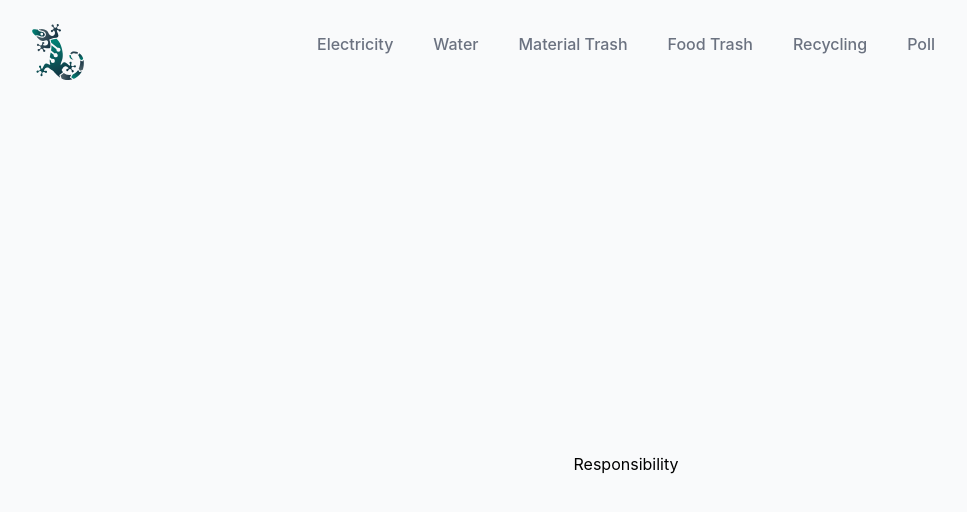
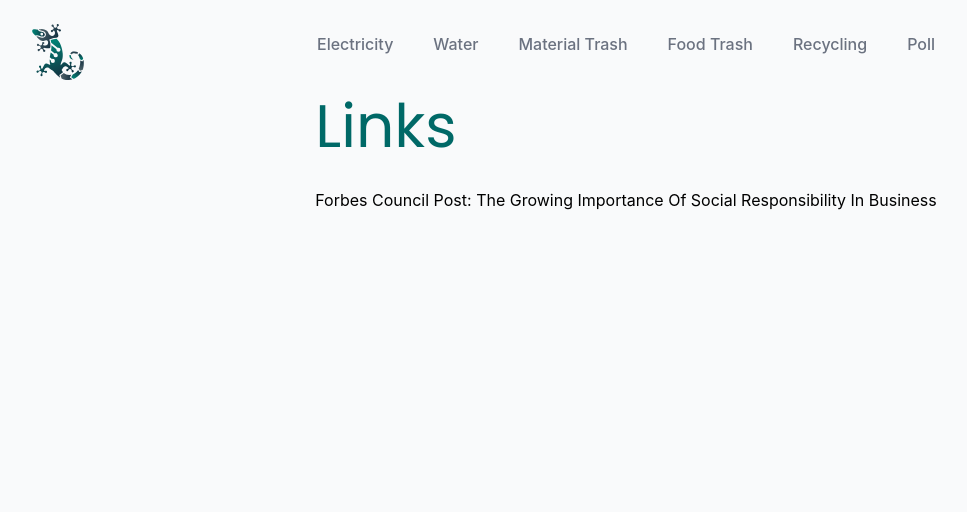
Before and after one commit to GeckoRobotics/gecko-sustainability, a Next.js app: page /responsibility in a window 1280 px wide. Shown: the top 512 px of the page, without its empty margins (14-981 px from the left). Built offline with nearby package versions, Linux system fonts and the light colour scheme.

Commit message:
links responsibility

```diff
--- a/pages/responsibility.tsx
+++ b/pages/responsibility.tsx
@@ -1,10 +1,33 @@
+import Link from 'next/link'
 import { Layout } from '.'
 
 const Responsibility = () => {
   return (
     <Layout>
-      <div className='relative flex items-center justify-center h-screen bg-gray-50'>
-        Responsibility
+      <div>
+        <div className='relative flex justify-center h-screen bg-gray-50'>
+          <div className='mt-8 '>
+            <span className='mb-12 text-6xl font-poppins text-gecko_brand-600_base'>
+              Links
+            </span>
+            <ul className='mt-8'>
+              <li>
+                <Link
+                  href={
+                    'https://www.forbes.com/sites/forbesbusinesscouncil/2020/11/18/the-growing-importance-of-social-responsibility-in-business/?sh=1d3ab02283b6'
+                  }>
+                  <a
+                    rel='noopener noreferrer'
+                    target='_blank'
+                    className='hover:text-gecko_brand-500 '>
+                    Forbes Council Post: The Growing Importance Of Social Responsibility
+                    In Business{' '}
+                  </a>
+                </Link>
+              </li>
+            </ul>
+          </div>
+        </div>
       </div>
     </Layout>
   )
```
